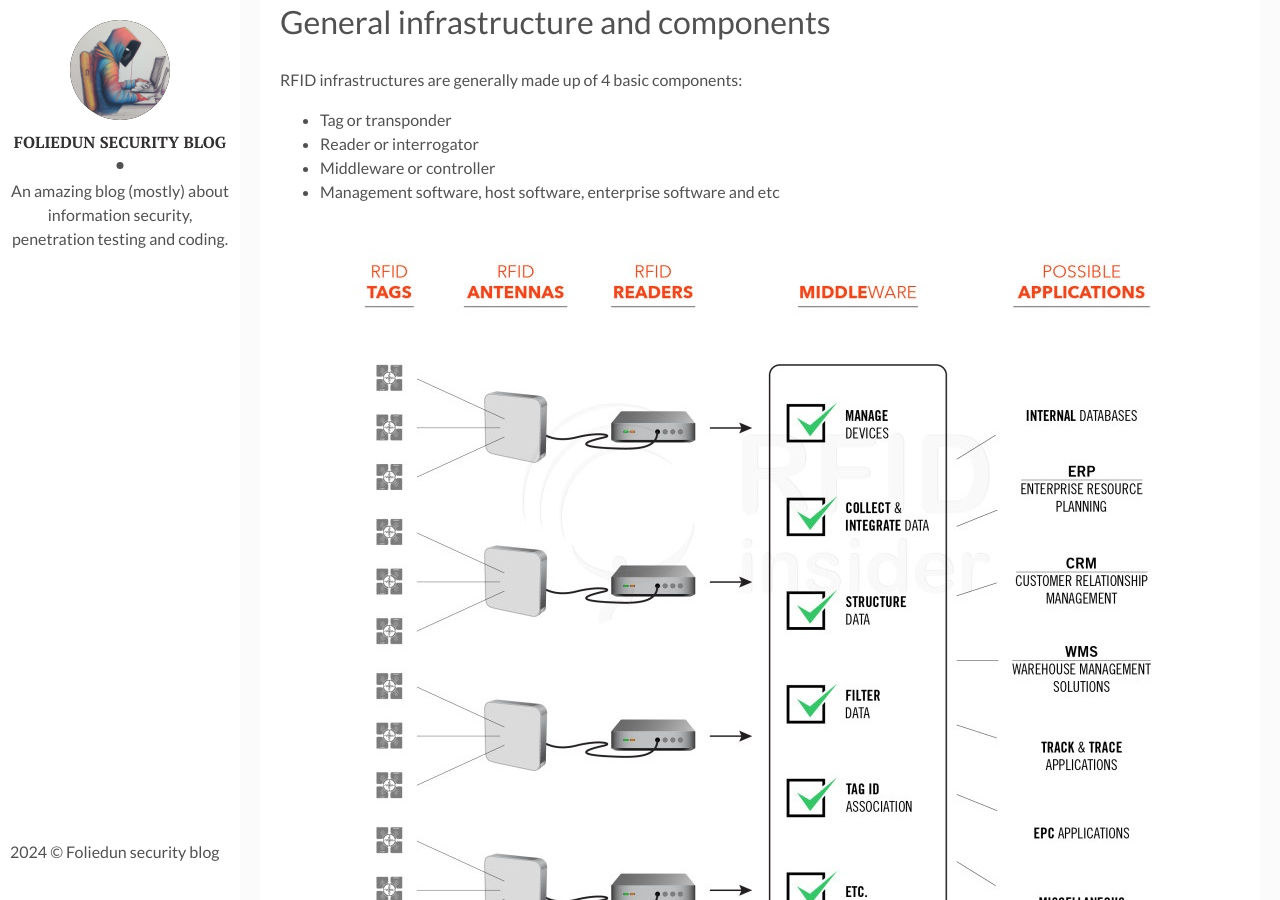
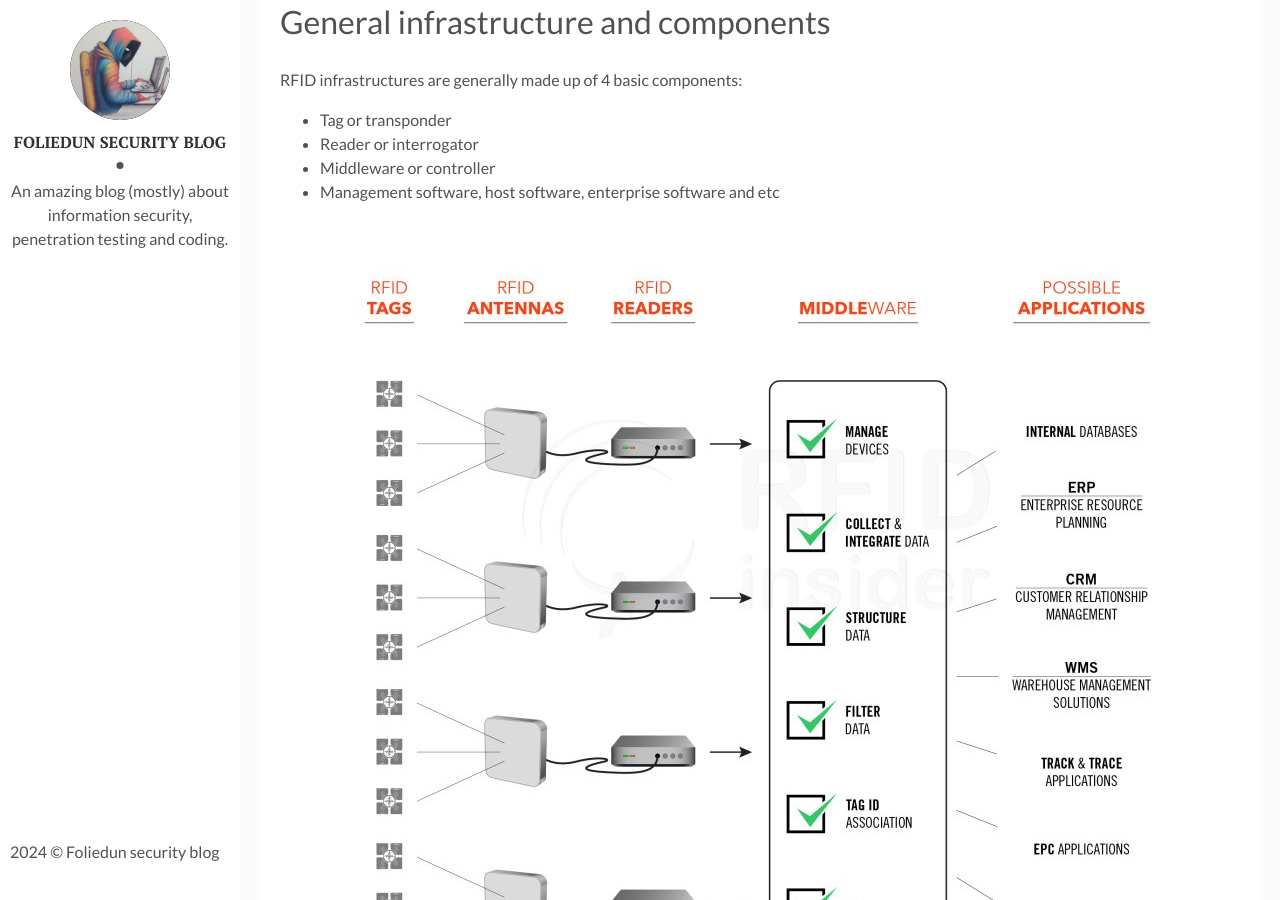
Before and after one commit to foliedun/foliedun.github.io, a Jekyll site: the page built from _posts/2024-05-25-lets-talk-about-rfid-part1.markdown, in a window 1280 px wide and 900 px high, scrolled down 826 px. Built offline with Jekyll 4.4.1, drawn with Linux system fonts in a browser that asks for light colours.

Commit message:
Update 2024-05-25-lets-talk-about-rfid-part1.markdown

```diff
--- a/_posts/2024-05-25-lets-talk-about-rfid-part1.markdown
+++ b/_posts/2024-05-25-lets-talk-about-rfid-part1.markdown
@@ -22,9 +22,9 @@
 * Middleware or controller
 * Management software, host software, enterprise software and etc
 
-<figure class="image">
-  <img src="{{site.baseurl}}/assets/img/rfid_part1/basic_system_components.jpg" alt="RFID basic system components">
-  <figcaption>RFID basic system components - Source: [1]</figcaption>
+<figure style="display: inline-block;">
+  <img style="vertical-align: top;" src="{{site.baseurl}}/assets/img/rfid_part1/basic_system_components.jpg" alt="RFID basic system components">
+  <figcaption style="text-align: center;">RFID basic system components - Source: [1]</figcaption>
 </figure>
 
 Also, the infrastructure as a whole can be classified by the types of tag and reader in use:
```
